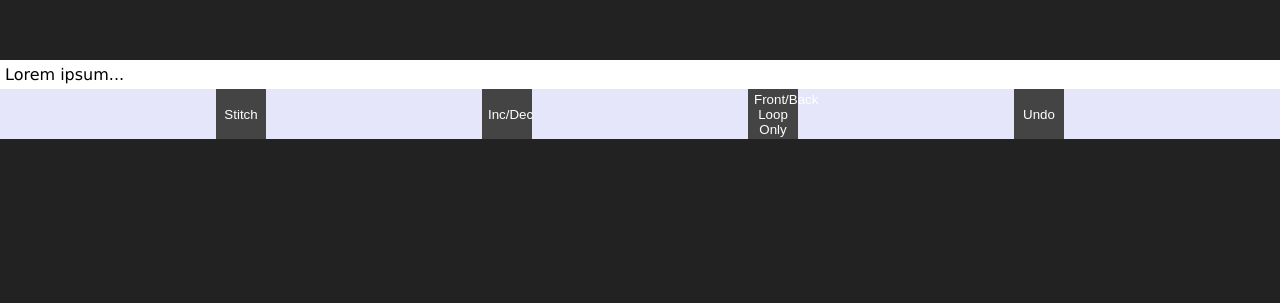
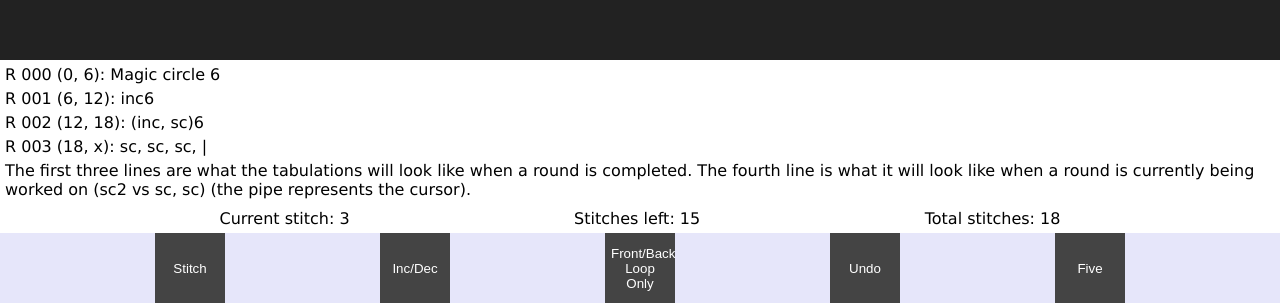
Before and after one commit to Lispless/ami_helper, a website built with Vite: page index.html in a window 1280 px wide. Shown: the part 1278-1581 px from the top of the page. Before the commit the page ends 1417 px from the top, so only its background shows below. Built offline with nearby package versions, Linux system fonts and the light colour scheme.

Commit message:
Massaged some of the html and css.  Added useful filler text that double as reminders

```diff
--- a/index.html
+++ b/index.html
@@ -15,7 +15,21 @@
   <div id="renderer"></div>
 
   <div id="tabulation">
-    <p>Lorem ipsum...</p>
+    <p>R 000 (0, 6): Magic circle 6</p>
+    <p>R 001 (6, 12): inc6</p>
+    <p>R 002 (12, 18): (inc, sc)6</p>
+    <p>R 003 (18, x): sc, sc, sc, |</p>
+    <p>The first three lines are what the tabulations will look like when
+      a round is completed.  The fourth line is what it will look like when
+      a round is currently being worked on (sc2 vs sc, sc) (the pipe
+      represents the cursor).
+    </p>
+  </div>
+
+  <div id="statistics-bar">
+    <p>Current stitch: 3</p>
+    <p>Stitches left: 15</p>
+    <p>Total stitches: 18</p>
   </div>
 
   <div class="controls">
@@ -23,6 +37,7 @@
     <button id="increment-selector">Inc/Dec</button>
     <button id="loop-selector">Front/Back Loop Only</button>
     <button id="undo">Undo</button>
+    <button>Five</button>
   </div>
 
   <script src="https://cdnjs.cloudflare.com/ajax/libs/three.js/r128/three.min.js"></script>
--- a/styles.css
+++ b/styles.css
@@ -14,6 +14,7 @@ body {
   height: 50px;
   padding: 4px;
   background-color: lightblue;
+  /* background-image: linear-gradient(19deg, #FAACA8 0%, #DDD6F3 100%); */
   font-family: verdana;
 }
 
@@ -48,20 +49,34 @@ body {
   font-family: verdana;
 }
 
+#statistics-bar {
+  display: flex;
+  flex-direction: row;
+  width: 100%;
+  height: 2em;
+  color: black;
+  background-color: white;
+  justify-content: space-evenly;
+}
+
+#statistics-bar > p {
+  margin: 5px;
+  font-family: verdana;
+}
+
 .controls {
   display: flex;
   flex-direction: row;
   width: 100%;
-  height: 120px;
+  height: 280px;
   background-color: lavender;
   justify-content: space-evenly;
-  align-items: center;
   font-family: verdana;
 }
 
 .controls > button {
   aspect-ratio: 1;
-  width: 50px;
+  width: 70px;
   color: white;
   background-color: #444;
   border: none;
```
